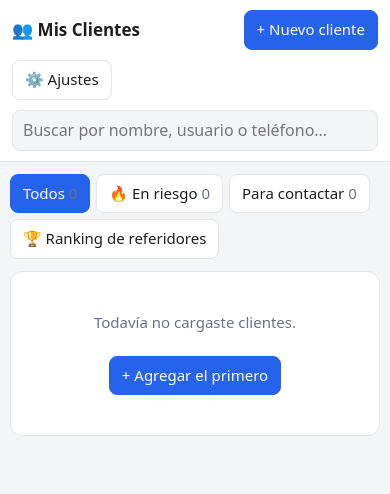
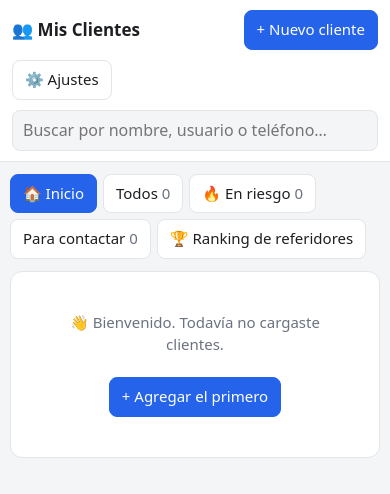
Before and after one commit to NHV01/clientes, a plain HTML site: page clientes.html in a window 390 px wide. Drawn offline with Linux system fonts and the light colour scheme.

Commit message:
Pantalla de Inicio (dashboard)

```diff
--- a/clientes.html
+++ b/clientes.html
@@ -83,6 +83,16 @@ label{font-size:12px;color:var(--muted);display:block;margin-bottom:3px}
 .acciones{display:flex;gap:8px;justify-content:space-between;margin-top:18px;flex-wrap:wrap}
 .tipo-carga{color:var(--ok)} .tipo-retiro{color:var(--danger)}
 .tabs{flex-wrap:wrap}
+.tiles{display:grid;grid-template-columns:repeat(4,1fr);gap:10px}
+.tile{background:var(--panel);border:1px solid var(--line);border-radius:12px;padding:12px 14px}
+.tile.clic{cursor:pointer}
+.tile.clic:hover{border-color:var(--accent)}
+.tile-l{font-size:13px;color:var(--muted)}
+.tile-v{font-size:24px;font-weight:700;margin:4px 0 2px;font-variant-numeric:tabular-nums}
+.tile-x{font-size:12px;color:var(--muted)}
+.tile-alerta{border-color:var(--danger)}
+.tile-alerta .tile-v{color:var(--danger)}
+@media (max-width:700px){ .tiles{grid-template-columns:1fr 1fr} .tile-v{font-size:20px} }
 .card{overflow-x:auto}
 @media (max-width:700px){
   .grid2{grid-template-columns:1fr}
@@ -120,12 +130,14 @@ label{font-size:12px;color:var(--muted);display:block;margin-bottom:3px}
   <div id="alerta"></div>
   <div id="alertaBonos"></div>
   <div class="tabs">
-    <button id="tabTodos" class="on" onclick="setTab('todos')">Todos <span id="cTodos" class="muted"></span></button>
+    <button id="tabInicio" class="on" onclick="setTab('inicio')">🏠 Inicio</button>
+    <button id="tabTodos" onclick="setTab('todos')">Todos <span id="cTodos" class="muted"></span></button>
     <button id="tabRiesgo" onclick="setTab('riesgo')">🔥 En riesgo <span id="cRiesgo"></span></button>
     <button id="tabPend" onclick="setTab('pend')">Para contactar <span id="cPend"></span></button>
     <button id="tabRank" onclick="setTab('ranking')">🏆 Ranking de referidores</button>
   </div>
-  <div class="card"><div id="tabla"></div></div>
+  <div id="inicio"></div>
+  <div class="card" id="cardTabla"><div id="tabla"></div></div>
 </main>
 
 <!-- Modal cliente -->
@@ -182,7 +194,7 @@ const KEY = 'metabet_clientes_v1';
 let db = cargar();
 const DEF_SETTINGS = {dias:7, bonoMonto:30, bonoCada:3, riesgoFactor:2};
 db.settings = Object.assign({}, DEF_SETTINGS, db.settings);
-let tab = 'todos', orden = {campo:'dias', dir:-1}, abierto = null;
+let tab = 'inicio', orden = {campo:'dias', dir:-1}, abierto = null;
 
 /* ---------- datos ---------- */
 function cargar(){
@@ -268,6 +280,7 @@ function render(){
   document.getElementById('cTodos').textContent = db.clientes.length;
   document.getElementById('cPend').innerHTML = pend.length ? `<span class="badge">${pend.length}</span>` : '<span class="muted">0</span>';
   document.getElementById('tabTodos').classList.toggle('on', tab==='todos');
+  document.getElementById('tabInicio').classList.toggle('on', tab==='inicio');
   document.getElementById('tabPend').classList.toggle('on', tab==='pend');
   document.getElementById('tabRank').classList.toggle('on', tab==='ranking');
   document.getElementById('tabRiesgo').classList.toggle('on', tab==='riesgo');
@@ -300,6 +313,12 @@ function render(){
   ab.innerHTML = (db.clientes.length && (!ub || diasDesde(ub) > 7))
     ? `<div class="alerta">💾 <span class="grow">${ub?`Tu última copia de seguridad es del ${fmtFecha(ub)}.`:'Todavía no hiciste ninguna copia de seguridad.'}</span><button class="small" onclick="exportarJSON()">Exportar ahora</button></div>` : '';
 
+  // En Inicio, el resumen reemplaza a los avisos de arriba y a la tabla
+  const enInicio = tab==='inicio';
+  ['alertaRiesgo','alerta','alertaBonos'].forEach(id=>document.getElementById(id).style.display = enInicio ? 'none' : '');
+  document.getElementById('inicio').style.display = enInicio ? '' : 'none';
+  document.getElementById('cardTabla').style.display = enInicio ? 'none' : '';
+  if(enInicio){ renderInicio(); return; }
   if(tab==='ranking'){ renderRanking(q); return; }
   const riesgoIds = new Map(enRiesgo(true).map((x,i)=>[x.c.id, i]));
   let lista = (tab==='pend' ? pend : tab==='riesgo' ? enRiesgo(true).map(x=>x.c) : db.clientes).map(c=>({c, r:resumen(c), rt:ritmo(c)}));
@@ -340,6 +359,60 @@ function render(){
         <td><button class="small" title="Marcar contactado hoy" onclick="event.stopPropagation();contactadoHoy('${c.id}')">✓ Contacté</button></td>
       </tr>`;}).join('')}
     </tbody></table>`;
+}
+/* ---------- Inicio (dashboard) ---------- */
+// Los más urgentes: primero en riesgo sin contactar (los que más se alejaron de su ritmo), después los que más días llevan sin contacto.
+function urgentes(n){
+  const lista = enRiesgo().map(x=>({c:x.c, motivo:`🔥 ${x.rt.sin} días sin cargar (cargaba ${fmtProm(x.rt.prom)})`, clase:'vencido'}));
+  const ya = new Set(lista.map(x=>x.c.id));
+  pendientes().filter(c=>!ya.has(c.id)).map(c=>({c, d:resumen(c).dias})).sort((a,b)=>b.d-a.d)
+    .forEach(x=>lista.push({c:x.c, motivo:`⏰ Sin contacto ${textoDias(x.d)}`, clase:'vencido'}));
+  return lista.slice(0, n);
+}
+function renderInicio(){
+  const el = document.getElementById('inicio');
+  if(!db.clientes.length){
+    el.innerHTML = `<div class="card vacio">👋 Bienvenido. Todavía no cargaste clientes.<br><br><button class="primary" onclick="abrirCliente()">+ Agregar el primero</button></div>`;
+    return;
+  }
+  const h = hoy(), lunes = sumarDias(h, -((new Date().getDay()+6)%7));
+  const cargas = db.clientes.flatMap(c=>c.cargas.filter(m=>m.tipo!=='retiro').map(m=>({...m, cid:c.id})));
+  const deHoy = cargas.filter(m=>m.fecha===h), deSemana = cargas.filter(m=>m.fecha>=lunes && m.fecha<=h);
+  const suma = arr => arr.reduce((s,m)=>s+Number(m.monto),0);
+  const clientesSemana = new Set(deSemana.map(m=>m.cid)).size;
+  const riesgo = enRiesgo(), pend = pendientes();
+  const bonos = db.clientes.reduce((s,c)=>s+bono(c).pendientes,0);
+  const urg = urgentes(3);
+  const tile = (icono, valor, etiqueta, extra, onclick, alerta) => `
+    <div class="tile ${alerta?'tile-alerta':''} ${onclick?'clic':''}" ${onclick?`onclick="${onclick}"`:''}>
+      <div class="tile-l">${icono} ${etiqueta}</div>
+      <div class="tile-v">${valor}</div>
+      <div class="tile-x">${extra}</div>
+    </div>`;
+  el.innerHTML = `
+    <div class="tiles">
+      ${tile('💰', fmt$(suma(deHoy)), 'Cargado hoy', `${deHoy.length} carga${deHoy.length!==1?'s':''}`)}
+      ${tile('📅', fmt$(suma(deSemana)), 'Esta semana', `${deSemana.length} carga${deSemana.length!==1?'s':''} · ${clientesSemana} cliente${clientesSemana!==1?'s':''} · desde el lun ${fmtFecha(lunes).slice(0,5)}`)}
+      ${tile('🔥', riesgo.length, 'Clientes en riesgo', riesgo.length?'bajaron su ritmo de carga':'nadie bajó su ritmo', "setTab('riesgo')", riesgo.length)}
+      ${tile('🎁', bonos, 'Bonos por pagar', bonos?fmtBs(bonos*db.settings.bonoMonto):'todo pagado', "setTab('ranking')", bonos)}
+    </div>
+    <div class="card" style="margin-top:14px">
+      <div style="display:flex;justify-content:space-between;align-items:center;padding:14px 14px 4px;gap:10px;flex-wrap:wrap">
+        <h3 style="margin:0;font-size:16px">🚨 Contactar primero</h3>
+        <div style="display:flex;gap:6px;flex-wrap:wrap">
+          ${riesgo.length?`<button class="small" onclick="setTab('riesgo')">🔥 En riesgo (${riesgo.length})</button>`:''}
+          <button class="small" onclick="setTab('pend')">⏰ Para contactar (${pend.length})</button>
+        </div>
+      </div>
+      ${urg.length ? `<table>${urg.map((u,i)=>`<tr class="fila" onclick="abrirCliente('${u.c.id}')">
+        <td style="width:34px;font-weight:700;font-size:18px" class="muted">${i+1}</td>
+        <td><b>${esc(u.c.nombre)}</b><div class="${u.clase}" style="font-size:13px">${u.motivo}</div></td>
+        <td style="text-align:right;white-space:nowrap" onclick="event.stopPropagation()">
+          ${u.c.telefono?`<a class="wa" href="https://wa.me/${u.c.telefono.replace(/\D/g,'')}" target="_blank" style="margin-right:8px">💬</a>`:''}
+          <button class="small" onclick="contactadoHoy('${u.c.id}')">✓ Contacté</button></td>
+      </tr>`).join('')}</table>`
+      : `<div class="vacio" style="padding:24px">🎉 Estás al día: nadie urgente para contactar.</div>`}
+    </div>`;
 }
 function renderRanking(q){
   const t = document.getElementById('tabla');
@@ -714,9 +787,9 @@ function avisar(){
   avisos.forEach(([t,body])=>{ try{ new Notification(t,{body}); }catch(e){} });
 }
 
-document.getElementById('buscar').addEventListener('input', render);
+document.getElementById('buscar').addEventListener('input', ()=>{ if(tab==='inicio') tab='todos'; render(); });
 // Abrir en una pestaña concreta (al tocar una notificación)
-{ const t = new URLSearchParams(location.search).get('tab'); if(['todos','riesgo','pend','ranking'].includes(t)) tab = t; }
+{ const t = new URLSearchParams(location.search).get('tab'); if(['inicio','todos','riesgo','pend','ranking'].includes(t)) tab = t; }
 if('serviceWorker' in navigator) navigator.serviceWorker.addEventListener('message', e=>{ if(e.data && e.data.tab){ setTab(e.data.tab); } });
 render();
 // Al abrir: mandar el resumen actualizado si cambió (las alertas también cambian con el paso de los días)
```
